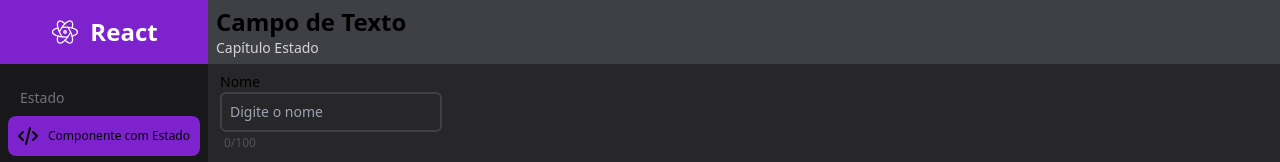
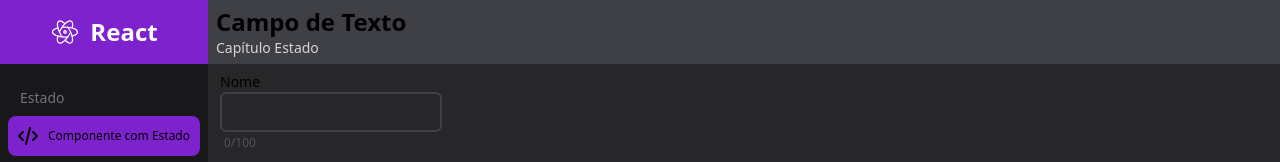
Before and after one commit to eudes16/react-fundamentos, a Next.js app: page /estado/campotexto in a window 1280 px wide. Shown: the top 162 px of the page. Built offline with nearby package versions, Linux system fonts and the light colour scheme; what tailwindcss-animated would draw is missing.

Commit message:
Ajuste deploy

```diff
--- a/src/components/base/TextField.tsx
+++ b/src/components/base/TextField.tsx
@@ -12,7 +12,6 @@ interface TextFieldProps {
 const TextField = (props: TextFieldProps) => {
     const { label, value, onChange, prefix, sufix} = props
 
-
     return (
         <div className="flex flex-col">
             <label className="text-field-label">
@@ -22,7 +21,7 @@ const TextField = (props: TextFieldProps) => {
                         {prefix}
                     </div>) : null}
                     <input
-                        {...props}
+                        // {..._props}
                         value={value}
                         onChange={onChange}
                         className={`
```
